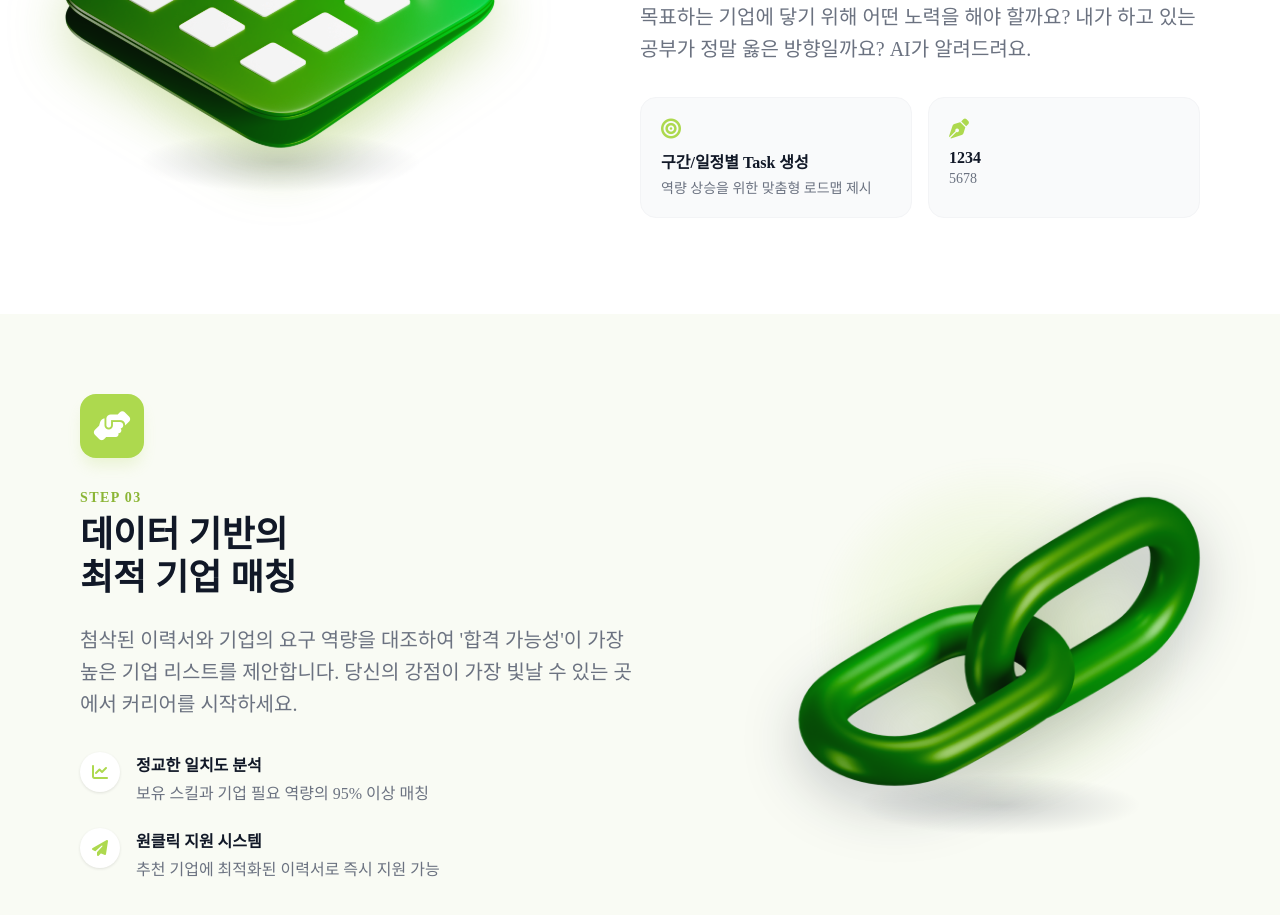
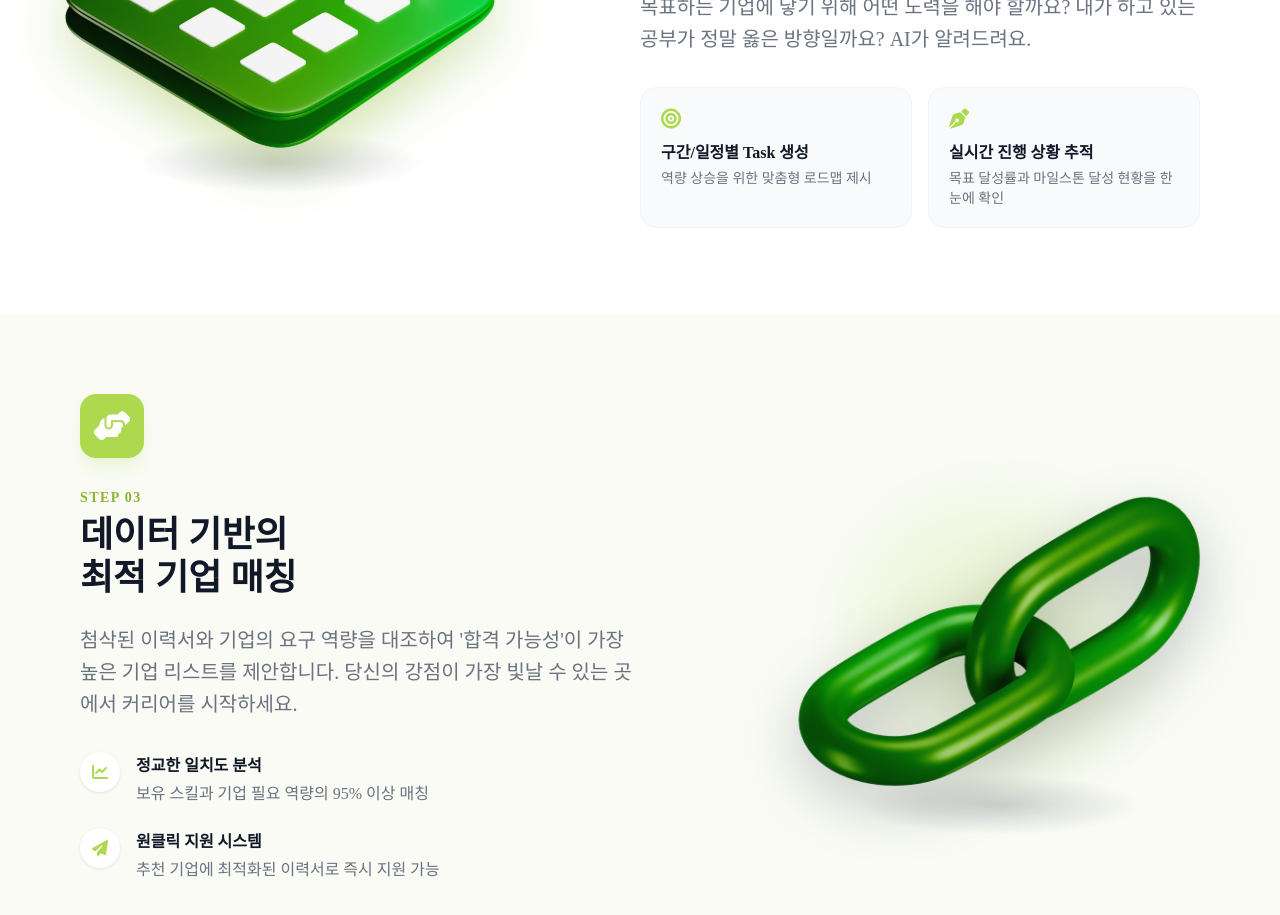
Before and after one commit to ppre1ude/realdeal-fe, a React (Vite) app: page / in a window 1280 px wide. Shown: the part 1940-2855 px from the top of the page. Built offline with nearby package versions, Linux system fonts and the light colour scheme; a web font is replaced by a local one.

Commit message:
final commit 2 please

```diff
--- a/src/pages/home.tsx
+++ b/src/pages/home.tsx
@@ -216,8 +216,8 @@ const HomePage = () => (
                   <StepFeatureCardIcon>
                     <i className="fa-solid fa-pen-nib" />
                   </StepFeatureCardIcon>
-                  <StepFeatureCardTitle>1234</StepFeatureCardTitle>
-                  <StepFeatureCardDescription>5678</StepFeatureCardDescription>
+                  <StepFeatureCardTitle>실시간 진행 상황 추적</StepFeatureCardTitle>
+                  <StepFeatureCardDescription>목표 달성률과 마일스톤 달성 현황을 한눈에 확인</StepFeatureCardDescription>
                 </StepFeatureCard>
               </StepFeatureGrid>
             </StepContent>
```
